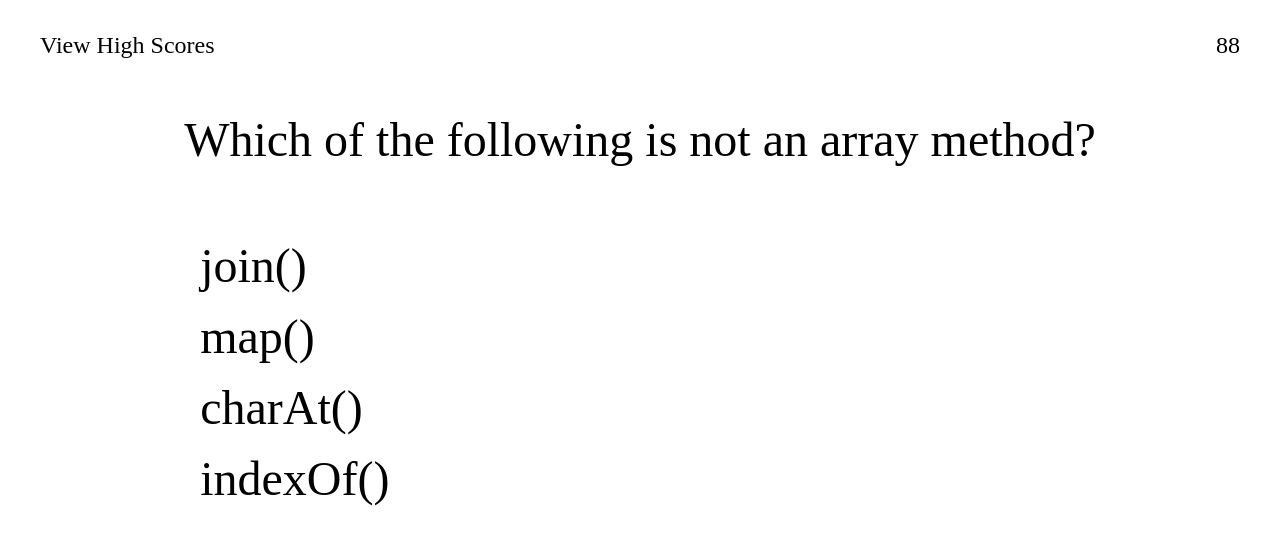
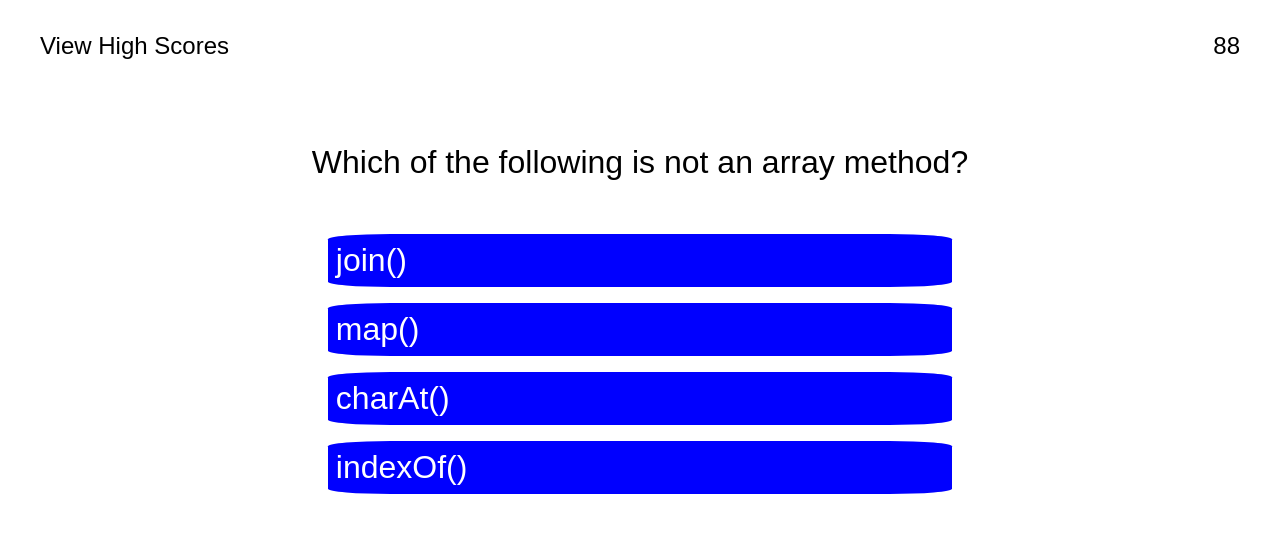
Before and after one commit to Chris-Messa/javascript-quiz-game, a plain HTML site: page index.html in a window 1280 px wide. Both pictures are taken after a click on the button "Start Game". Drawn offline with Linux system fonts and the light colour scheme.

Commit message:
fixed question 3

```diff
--- a/assets/Styles/style.css
+++ b/assets/Styles/style.css
@@ -1,3 +1,7 @@
+body {
+    font-family: sans-serif;
+}
+
 header {
     display: flex;
     justify-content: space-between;
@@ -15,7 +19,7 @@ header {
 }
 
 #game {
-    font-size: 3rem;
+    font-size: 2rem;
 }
 
 #answer-list {
@@ -25,6 +29,12 @@ header {
     padding: 5px;
 }
 
-li {
+
+#answer-list li {
+    color: white;
+    background-color: blue;
+    border-radius: 10%;
+    display: block;
+    padding: 0.5rem;
     margin: 1rem;
 }
--- a/assets/script.js
+++ b/assets/script.js
@@ -21,7 +21,7 @@ const questions = [
     {
         question: `What would typeof(console.log) return to the console?`,
         answer: `function`,
-        choices: [ `'string'`, `'function'`, `'undefined'`, `None of the above`]
+        choices: [ `string`, `function`, `undefined`, `None of the above`]
     },
     {
         question: `How do we declare an array in javascript?`,
@@ -129,5 +129,3 @@ function endGame() {
 
     inputButtonEl.addEventListener(`click`, saveName);
 }
-
-localStorage.setItem(`scores`, scoreList);
--- a/index.html
+++ b/index.html
@@ -11,7 +11,7 @@
     <main>
         <header>
             <section id="high-scores">View High Scores</section>
-            <section id="timer">Test</section>
+            <section id="timer">Time: </section>
         </header>
         <div class="game-flex-container">
             <h1>Javascript Coding Quiz</h1>
```
